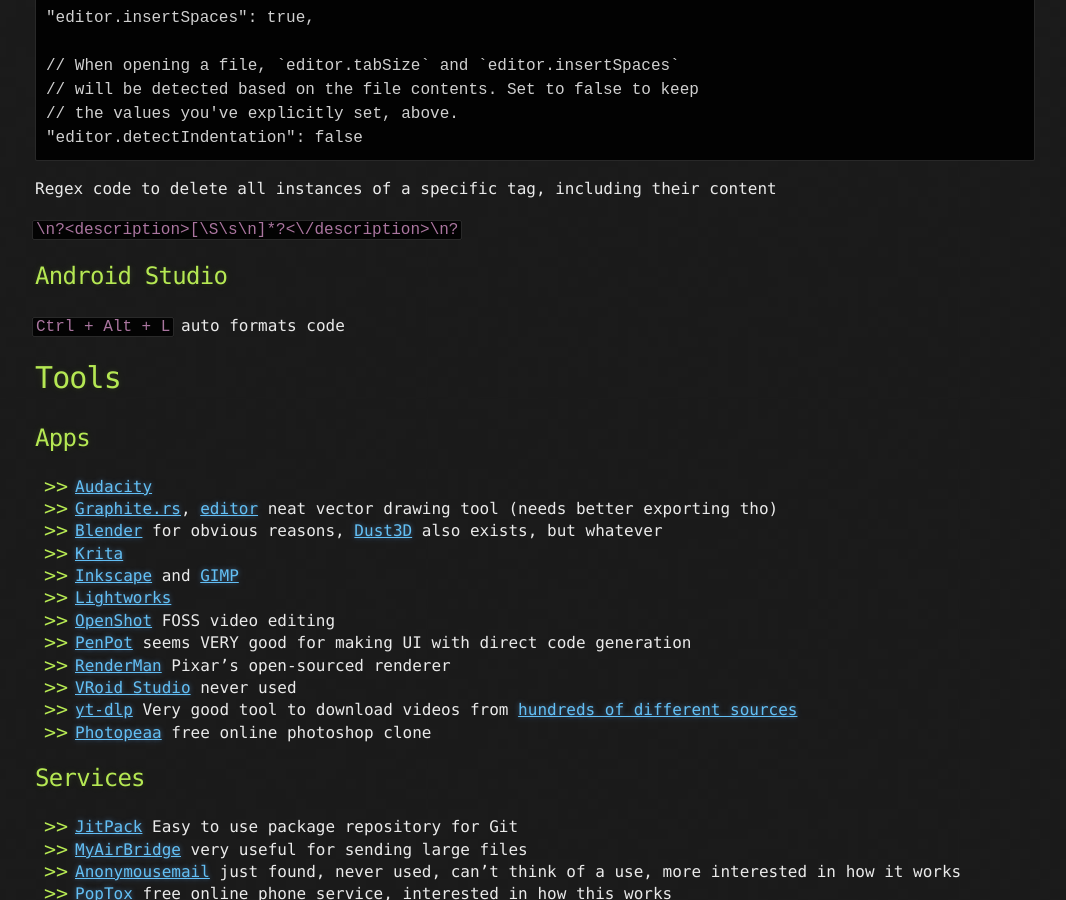
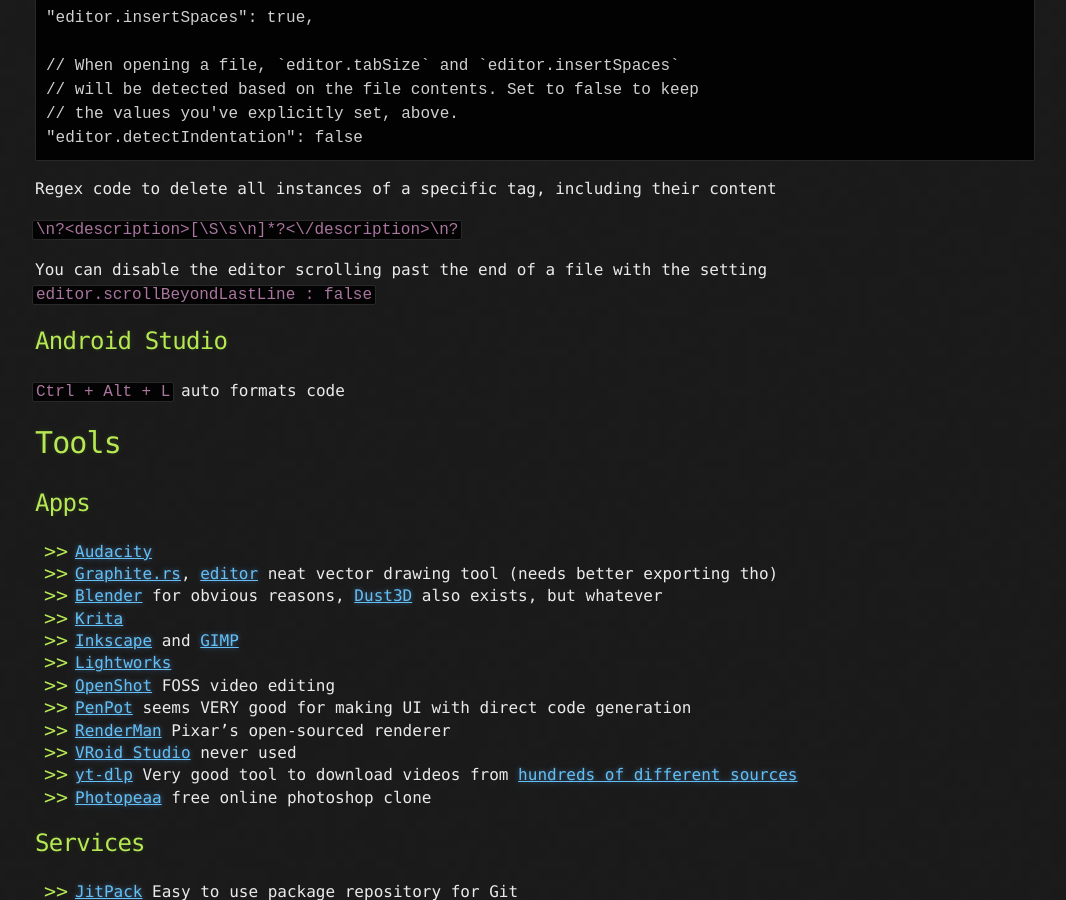
Before and after one commit to HubbleCommand/HubbleCommand.github.io, a Jekyll site: the page built from _posts/2024-08-02-tools-tips.md, in a window 1280 px wide and 900 px high, scrolled down 3326 px. Shown: the whole window, without its empty margins (105-1171 px from the left). Built offline with Jekyll 4.4.1, drawn with Linux system fonts in a browser that asks for light colours; nearby versions of some CDN libraries.

Commit message:
vscode tip overscroll

````diff
--- a/_posts/2024-08-02-tools-tips.md
+++ b/_posts/2024-08-02-tools-tips.md
@@ -140,6 +140,8 @@
 
 ```\n?<description>[\S\s\n]*?<\/description>\n?```
 
+You can disable the editor scrolling past the end of a file with the setting `editor.scrollBeyondLastLine : false`
+
 ## Android Studio
 
 `Ctrl + Alt + L` auto formats code
````
